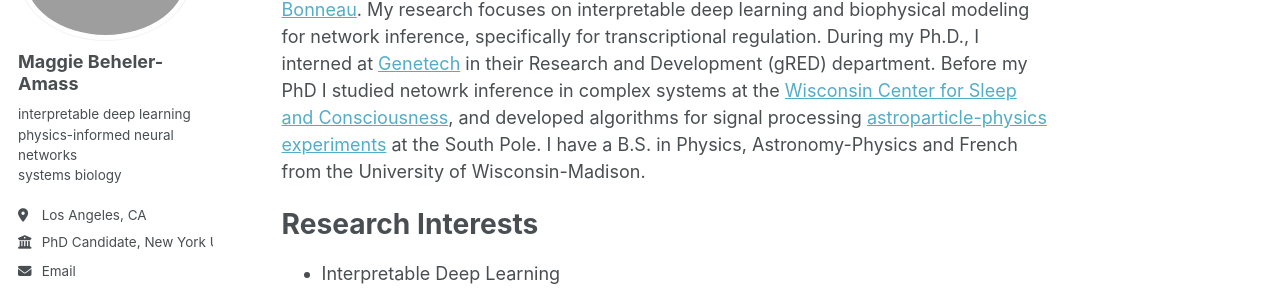
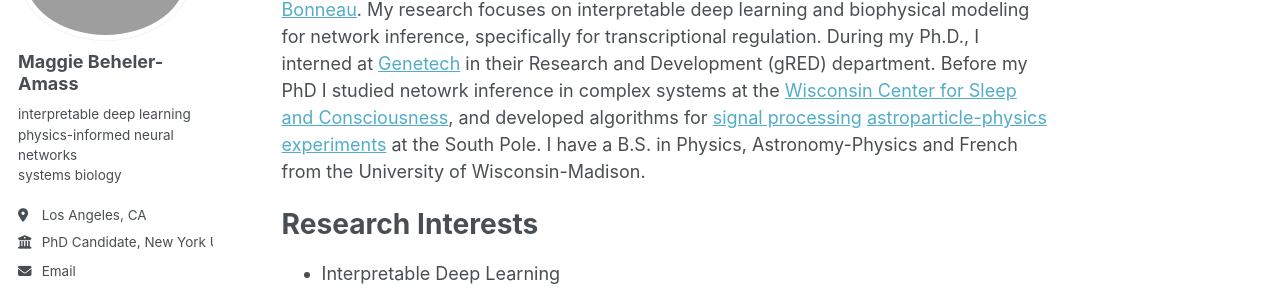
Before and after one commit to maggiealetha/maggiealetha.github.io, a Jekyll site: the page built from _pages/about.md, in a window 1280 px wide and 1130 px high. Shown: the part 192-487 px from the top of the window. Built offline with Jekyll 4.4.1, drawn with Linux system fonts in a browser that asks for light colours; some web fonts are replaced; part of the change alters nothing that is shown.

```diff
--- a/_pages/about.md
+++ b/_pages/about.md
@@ -8,7 +8,7 @@ redirect_from:
 ---
 About me
 ======
-I am a 5th year PhD Candidate at NYU's Biology Deparment supervised by [Richard Bonneau](https://www.gene.com/scientists/our-scientists/richard-bonneau). My research focuses on interpretable deep learning and biophysical modeling for network inference, specifically for transcriptional regulation. During my Ph.D., I interned at [Genetech](https://www.gene.com/) in their Research and Development (gRED) department. Before my PhD I studied netowrk inference in complex systems at the [Wisconsin Center for Sleep and Consciousness](https://centerforsleepandconsciousness.psychiatry.wisc.edu/), and developed algorithms for signal processing [astroparticle-physics experiments](https://wipac.wisc.edu/) at the South Pole. I have a B.S. in Physics, Astronomy-Physics and French from the University of Wisconsin-Madison.
+I am a 5th year PhD Candidate at NYU's Biology Deparment supervised by [Richard Bonneau](https://www.gene.com/scientists/our-scientists/richard-bonneau). My research focuses on interpretable deep learning and biophysical modeling for network inference, specifically for transcriptional regulation. During my Ph.D., I interned at [Genetech](https://www.gene.com/) in their Research and Development (gRED) department. Before my PhD I studied netowrk inference in complex systems at the [Wisconsin Center for Sleep and Consciousness](https://centerforsleepandconsciousness.psychiatry.wisc.edu/), and developed algorithms for [signal processing](https://www.nevis.columbia.edu/reu/2017/) [astroparticle-physics experiments](https://wipac.wisc.edu/) at the South Pole. I have a B.S. in Physics, Astronomy-Physics and French from the University of Wisconsin-Madison.
 
 Research Interests
 ======
```
